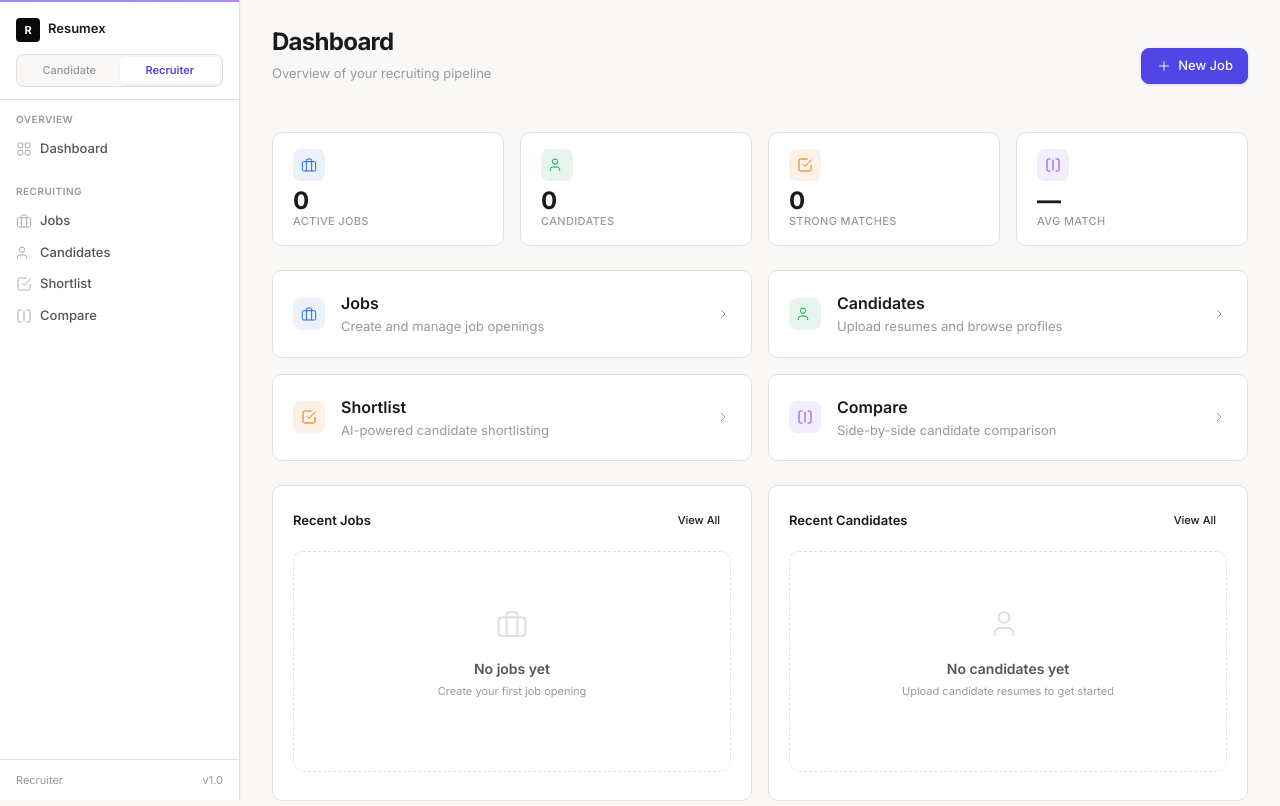
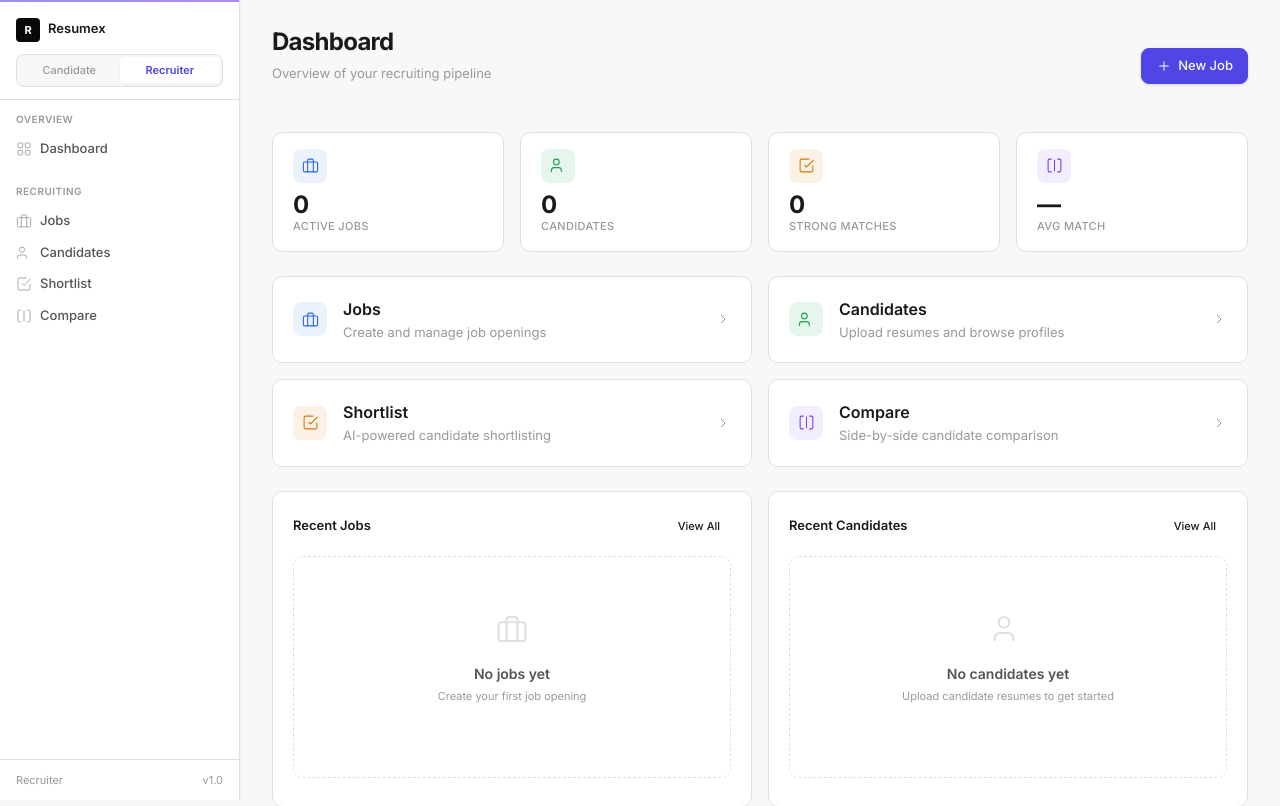
Before and after one commit to anapearl06/ResumeX, a Flask app: page /hr in a window 1280 px wide. Shown: the top 806 px of the page. Run offline with Flask 3, Linux system fonts and the light colour scheme; data that the repository does not hold is empty.

Commit message:
style: refine stat icon sizing and value line-height

```diff
--- a/static/css/main.css
+++ b/static/css/main.css
@@ -220,12 +220,12 @@ img{display:block;max-width:100%}
 .stat-top{display:flex;align-items:center;justify-content:space-between;margin-bottom:8px}
 .stat-label{font-size:var(--text-xs);font-weight:500;color:var(--text-muted);text-transform:uppercase;letter-spacing:.03em}
 .stat-icon{
-  width:32px;height:32px;border-radius:var(--radius);
+  width:34px;height:34px;border-radius:var(--radius);
   display:flex;align-items:center;justify-content:center;
-  transition:all .2s ease;
+  transition:all .25s ease;
 }
-.stat-icon svg{width:16px;height:16px}
-.stat-value{font-size:var(--text-2xl);font-weight:700;color:var(--text);letter-spacing:-.03em;line-height:1}
+.stat-icon svg{width:17px;height:17px}
+.stat-value{font-size:var(--text-2xl);font-weight:700;color:var(--text);letter-spacing:-.03em;line-height:1.15}
 
 /* ===== BUTTONS ===== */
 .btn{
```
